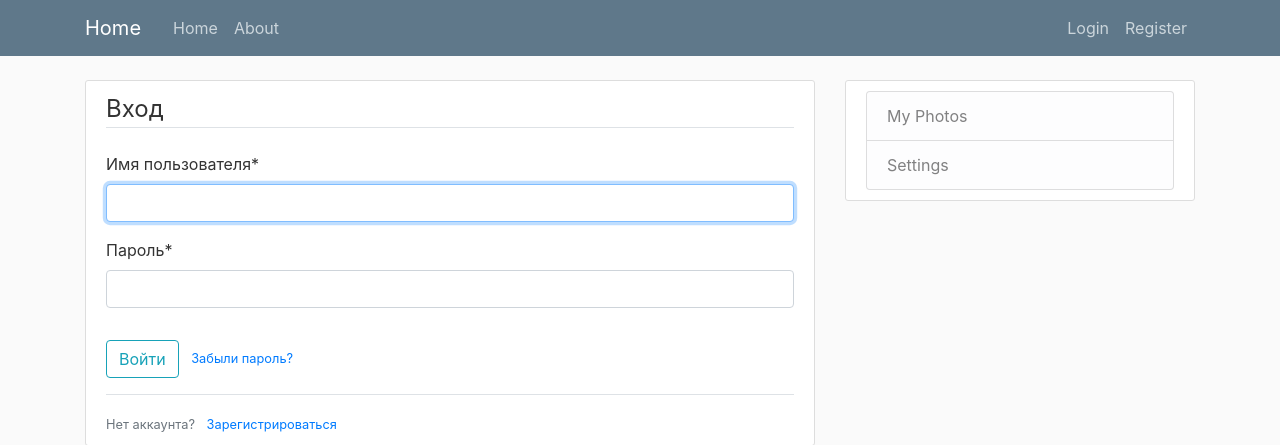
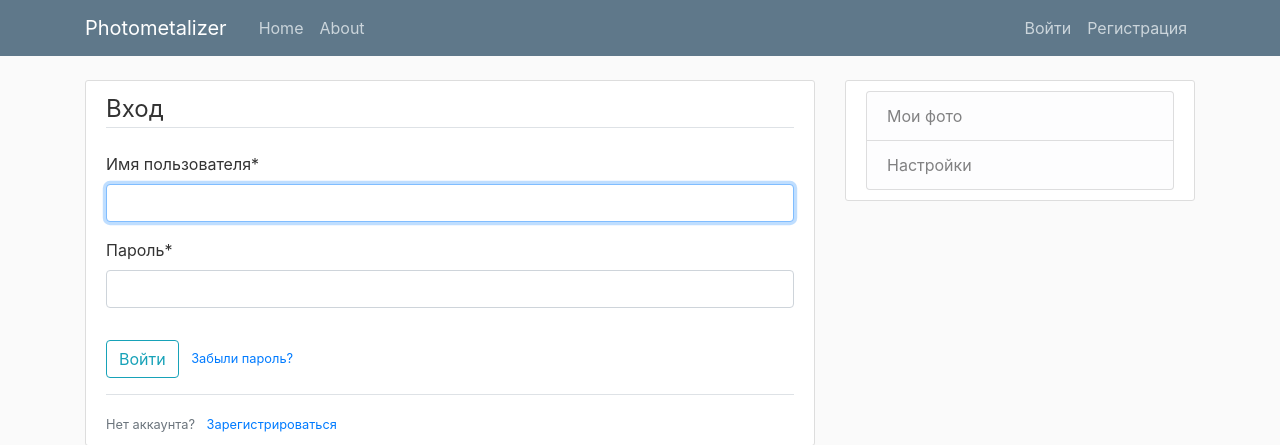
Before and after one commit to Flantropy/photometalizer, a Django app: page /login/ in a window 1280 px wide. Shown: the top 445 px of the page. Run offline with Django 3.2, Linux system fonts and the light colour scheme; some libraries are stand-ins or nearby versions.

```diff
--- a/config/urls.py
+++ b/config/urls.py
@@ -49,6 +49,4 @@ urlpatterns = [
       name='password_reset_complete'
     ),
 
-] + static(settings.STATIC_URL, document_root=settings.STATIC_ROOT)
-
-# Media root has to be set
+] + static(settings.MEDIA_URL, document_root=settings.MEDIA_ROOT)
--- a/requirements.txt
+++ b/requirements.txt
@@ -1,14 +1,20 @@
 asgiref==3.3.4
+boto3==1.17.78
+botocore==1.20.78
 dj-database-url==0.5.0
 Django==3.2.4
 django-crispy-forms==1.11.2
 django-heroku==0.3.1
 django-storages==1.11.1
 gunicorn==20.1.0
+jmespath==0.10.0
 Pillow==8.2.0
 psycopg2==2.8.6
+python-dateutil==2.8.1
 python-dotenv==0.17.1
 pytz==2021.1
+s3transfer==0.4.2
+six==1.16.0
 sqlparse==0.4.1
 typing-extensions==3.10.0.0
 urllib3==1.26.4
--- a/templates/photometa/base.html
+++ b/templates/photometa/base.html
@@ -18,7 +18,7 @@
 <header class="site-header">
     <nav class="navbar navbar-expand-md navbar-dark bg-steel fixed-top">
         <div class="container">
-            <a class="navbar-brand mr-4" href="{% url 'home' %}">Home</a>
+            <a class="navbar-brand mr-4" href="{% url 'home' %}">Photometalizer</a>
             <button class="navbar-toggler" type="button" data-toggle="collapse" data-target="#navbarToggle"
                     aria-controls="navbarToggle" aria-expanded="false" aria-label="Toggle navigation">
                 <span class="navbar-toggler-icon"></span>
@@ -30,8 +30,13 @@
                 </div>
                 <!-- Navbar Right Side -->
                 <div class="navbar-nav">
-                    <a class="nav-item nav-link" href="{% url 'login' %}">Login</a>
-                    <a class="nav-item nav-link" href="{% url 'register' %}">Register</a>
+                    {% if user.is_authenticated %}
+                        <a class="nav-item nav-link" href="{% url 'profile' %}">Профиль</a>
+                        <a class="nav-item nav-link" href="{% url 'logout' %}">Выйти</a>
+                    {% else %}
+                        <a class="nav-item nav-link" href="{% url 'login' %}">Войти</a>
+                        <a class="nav-item nav-link" href="{% url 'register' %}">Регистрация</a>
+                    {% endif %}
                 </div>
             </div>
         </div>
@@ -40,13 +45,20 @@
 <main role="main" class="container">
     <div class="row">
         <div class="col-md-8">
+            {% if messages %}
+                {% for message in messages %}
+                    <div class="alert alert-{{ message.tags }}">
+                        {{ message }}
+                    </div>
+                {% endfor %}
+            {% endif %}
             {% block content %}{% endblock %}
         </div>
         <div class="col-md-4">
             <div class="content-section">
                 <ul class="list-group">
-                    <li class="list-group-item list-group-item-light">My Photos</li>
-                    <li class="list-group-item list-group-item-light">Settings</li>
+                    <li class="list-group-item list-group-item-light">Мои фото</li>
+                    <li class="list-group-item list-group-item-light">Настройки</li>
                 </ul>
             </div>
         </div>
--- a/templates/users/login.html
+++ b/templates/users/login.html
@@ -11,7 +11,7 @@
             <div class="form-group">
                 <button class="btn btn-outline-info" type="submit">Войти</button>
                 <small class="text-muted ml-2">
-                    <a href="#">Забыли пароль?</a>
+                    <a href="{% url 'password_reset' %}">Забыли пароль?</a>
                 </small>
             </div>
         </form>
```
Also changed, not shown: templates/users/profile.html (+3 -4 lines), users/views.py (+4 -3 lines).
